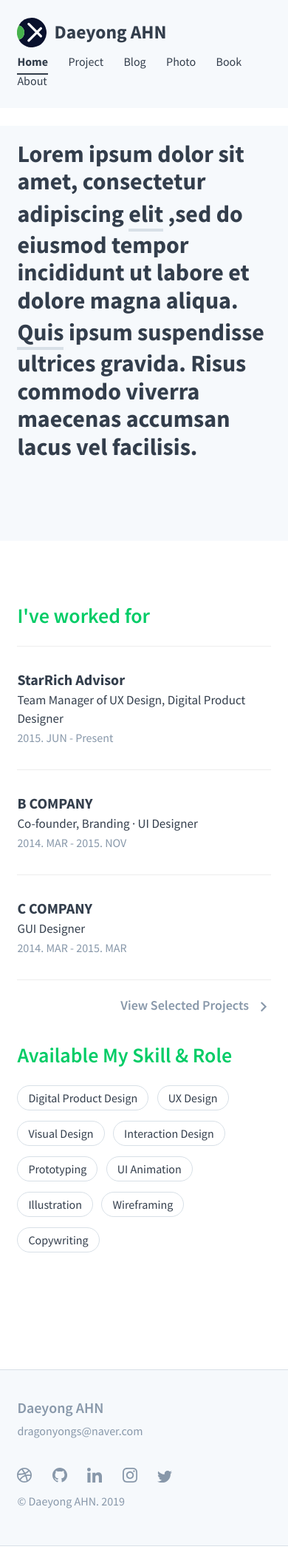
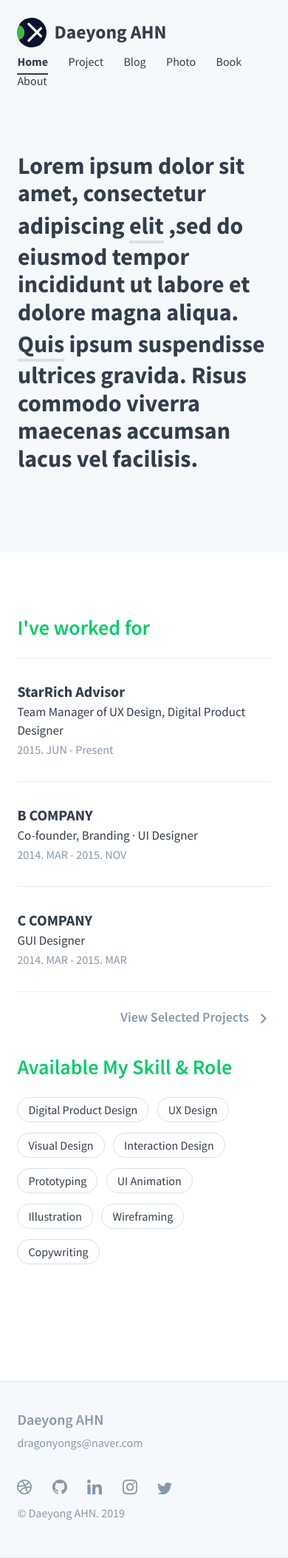
Before and after one commit to dragonyongs/daeyong.github.io, a Jekyll site: the page built from index.md, in a window 390 px wide. Shown: the whole page at 74% size. Built offline with Jekyll 4.4.1, drawn with Linux system fonts in a browser that asks for light colours.

Commit message:
mobile edit

```diff
--- a/_sass/_layout.scss
+++ b/_sass/_layout.scss
@@ -4,7 +4,7 @@
   width: 80%;
     @media (max-width: $break-small) {
         width: 88%;
-        margin: 24px auto;
+        margin: 0 24px auto;
     }
 }
 
--- a/_sass/_section.scss
+++ b/_sass/_section.scss
@@ -9,7 +9,7 @@
     padding: 60px 0 100px;
 
     @media (max-width: $break-small) {
-        padding-top: 20px;
+        //padding-top: 20px;
     }
 
     h1.intro {
```
